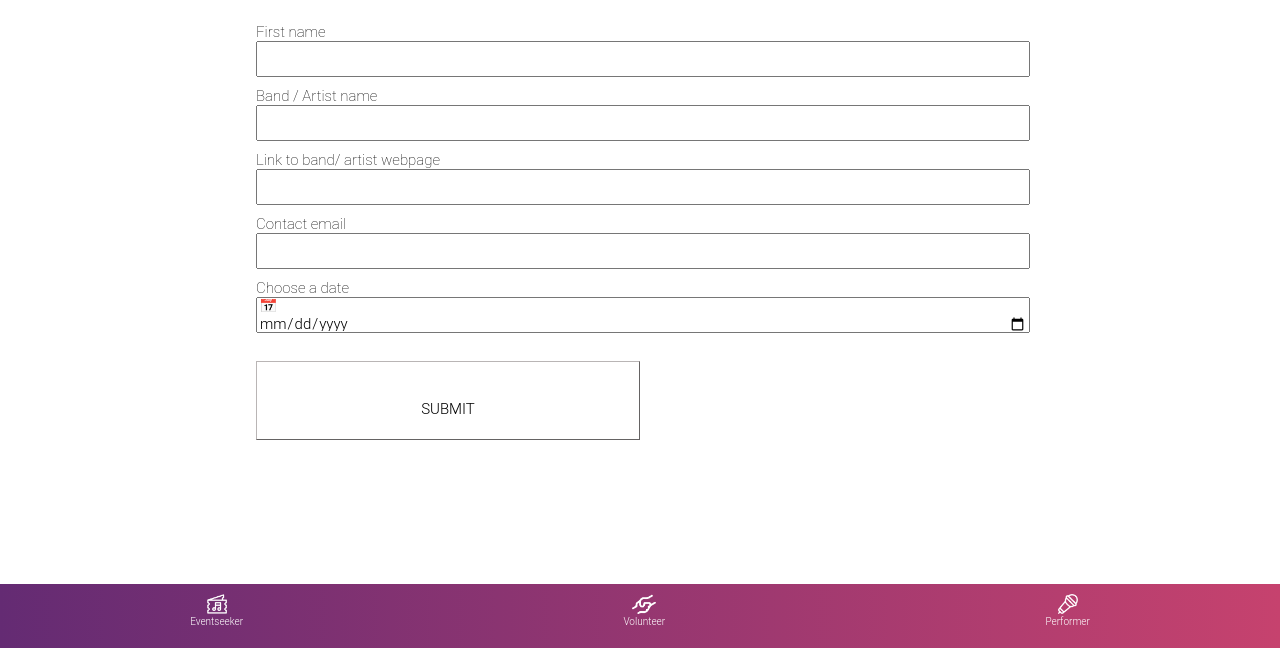
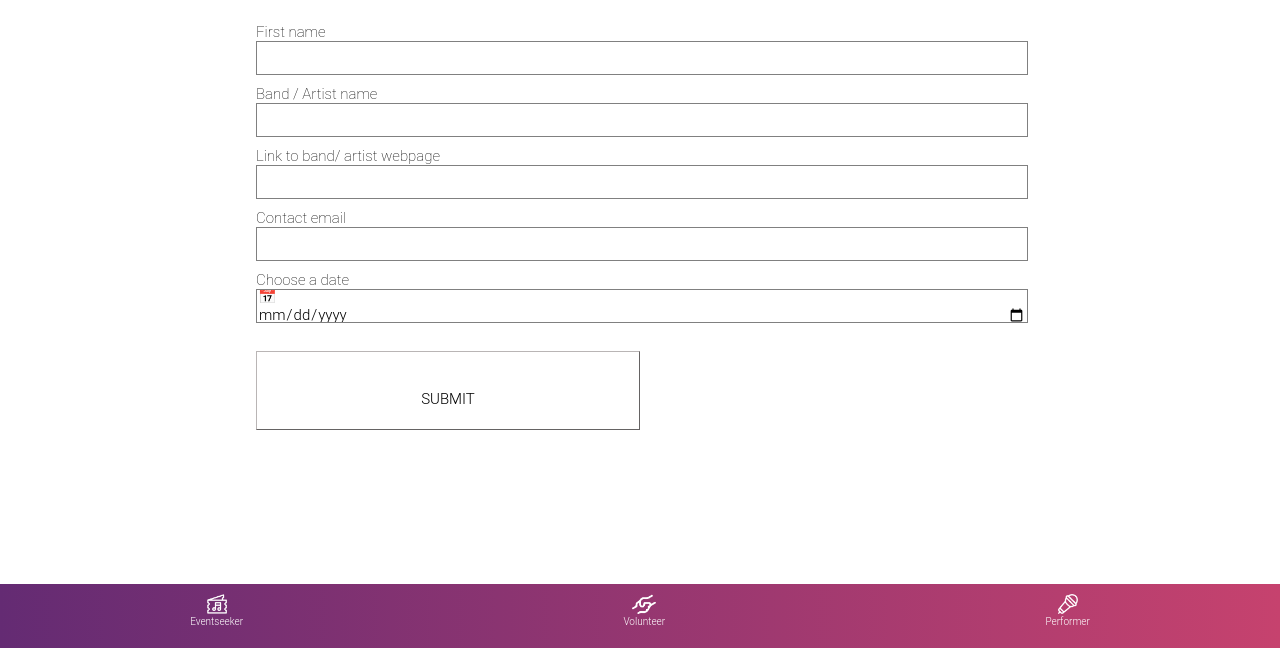
Before and after one commit to masa-stirn/huset, a plain HTML site: page form.html in a window 1280 px wide. Shown: the part 152-800 px from the top of the page. Drawn offline with Linux system fonts and the light colour scheme; no server answers.

Commit message:
input field bug fixed, link updated

```diff
--- a/css/performers.css
+++ b/css/performers.css
@@ -365,3 +365,7 @@ div.thumb {
     right: 1px;
     bottom: 50px;
 }
+
+input {
+    border: 1px solid gray;
+}
```
Also changed, not shown: eSubpage.html (+1 -1 lines).
